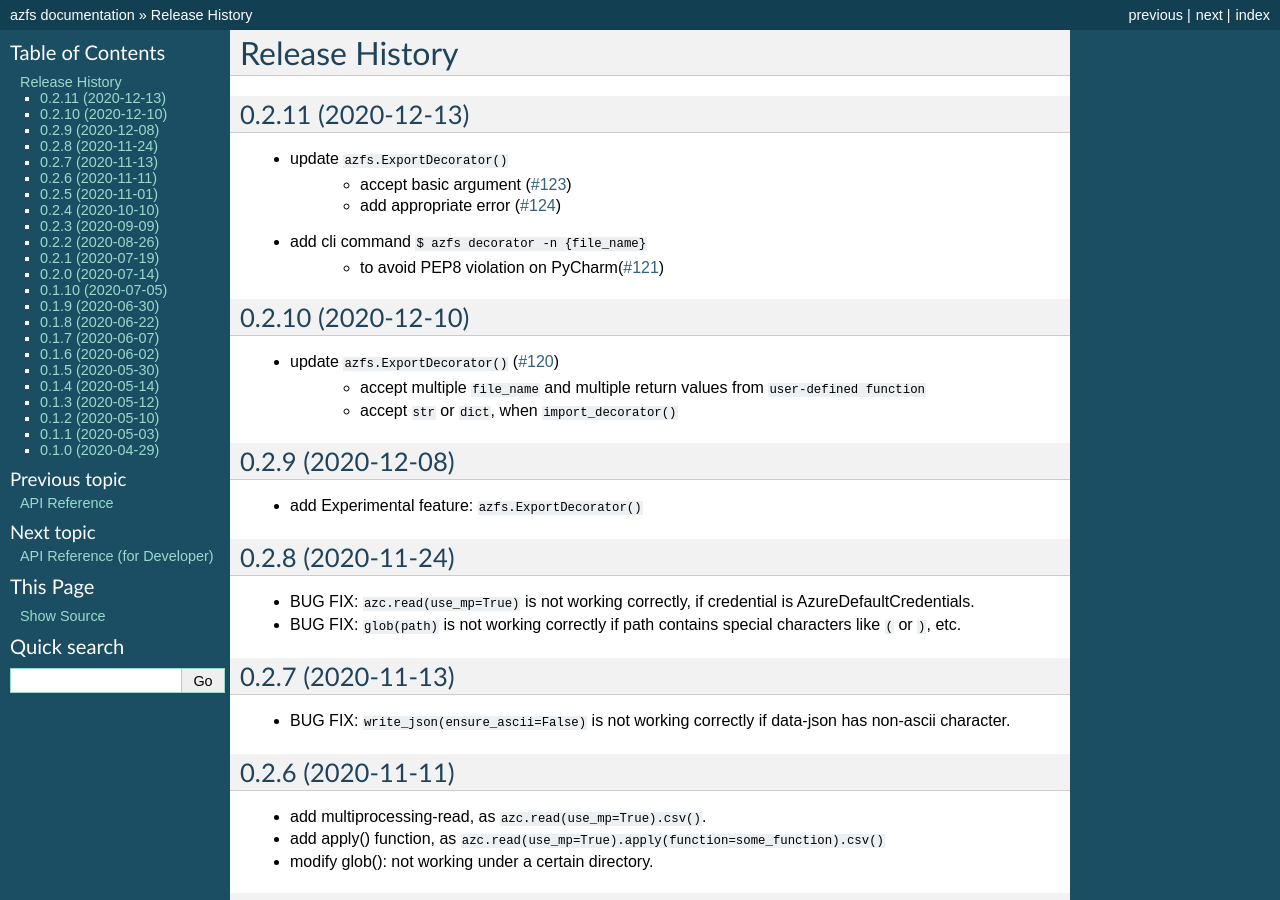
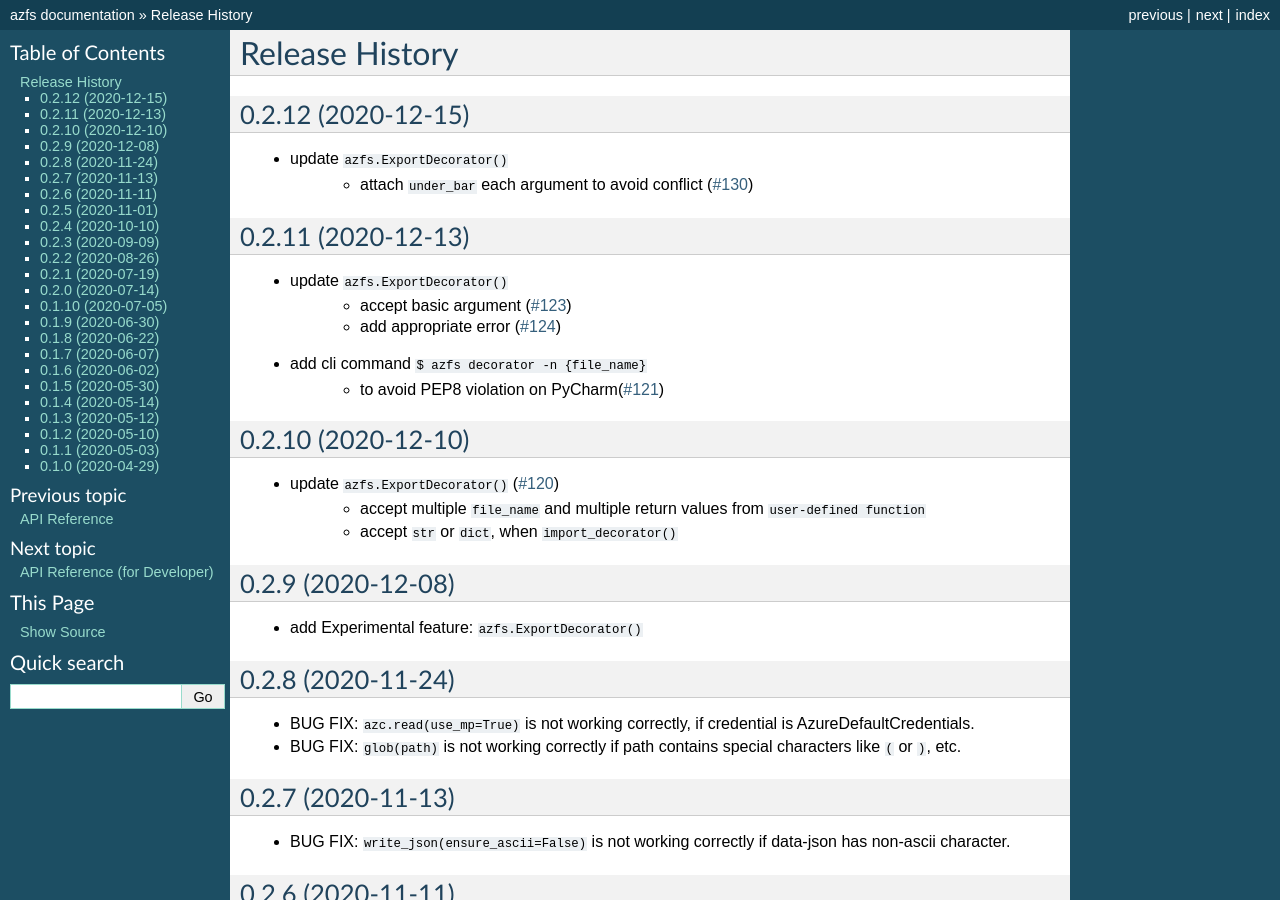
Before and after one commit to arpitjain799/azfs, a Sphinx documentation site: the page built from docs/sources/release_history.rst, in a window 1280 px wide and 900 px high. Built offline with Sphinx 7.4.7, drawn with Linux system fonts in a browser that asks for light colours.

Commit message:
update release note

```diff
--- a/docs/sources/release_history.rst
+++ b/docs/sources/release_history.rst
@@ -1,6 +1,12 @@
 ###############
 Release History
 ###############
+
+0.2.12 (2020-12-15)
+*******************
+
+* update ``azfs.ExportDecorator()``
+    * attach ``under_bar`` each argument to avoid conflict (`#130 <https://github.com/gsy0911/azfs/issues/130>`_)
 
 0.2.11 (2020-12-13)
 *******************
```
